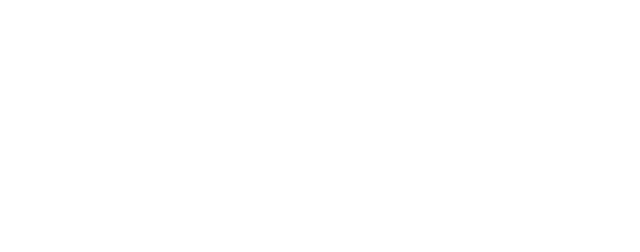
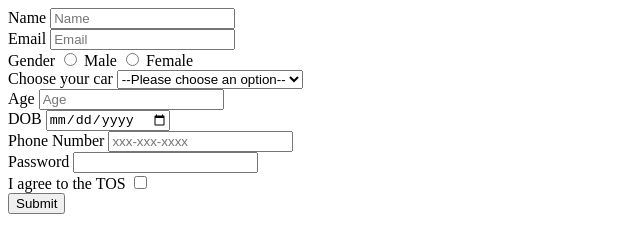
Before and after one commit to acciojob/signup-form-car-merlin2410, a website: page main.html in a window 1280 px wide. Shown: the whole page, without its empty margins (0-640 px from the left). Drawn offline with Linux system fonts and the light colour scheme.

Commit message:
created a submission

```diff
--- a/main.html
+++ b/main.html
@@ -8,6 +8,47 @@
 
 <body>
 	<!-- the entire body must be written by student -->
+	<section>
+		<form>
+			<label for="name">Name</label>
+			<input type="text" id="name" name="name" placeholder="Name" required>
+			<br>
+			<label for="email">Email</label>
+			<input type="email" id="email" name="email" placeholder="Email" required>
+			<br>
+			<label for="gender">Gender</label>
+			<input type="radio" id="gender_m" name="gender" required>
+			<label for="gender">Male</label>
+			<input type="radio" id="gender_f" name="gender" required>
+			<label for="gender">Female</label>
+			<br>
+			<label for="cars">Choose your car</label>
+			<select name="cars" id="cars">
+				<option value="">--Please choose an option--</option>
+				<option value="BMW">BMW</option>
+				<option value="Audi">Audi</option>
+				<option value="Mercedez">Mercedez</option>
+			</select>
+			<br>
+			<label for="age">Age</label>
+			<input type="number" id="age" name="age" placeholder="Age" required>
+			<br>
+			<label for="dob">DOB</label>
+			<input type="date" id="dob" name="dob" required>
+			<br>
+			<label for="tel">Phone Number</label>
+			<input type="tel" id="tel" name="tel" placeholder="xxx-xxx-xxxx">
+			<br>
+			<label for="password">Password</label>
+			<input type="password" name="password" id="password" required>
+			<br>
+			<label for="tos">I agree to the TOS</label>
+			<input type="checkbox" name="tos" id="tos" required>
+			<br>
+			<button type="submit">Submit</button>
+
+		</form>
+	</section>
     <script type="text/javascript" src="./script.js">
 </script>
 
```
